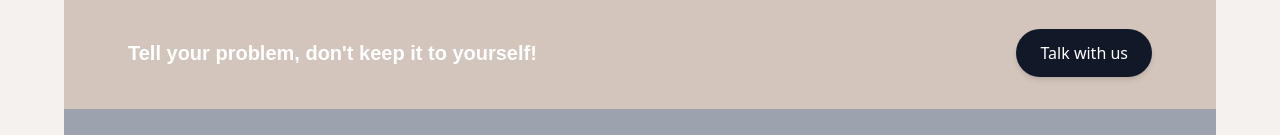
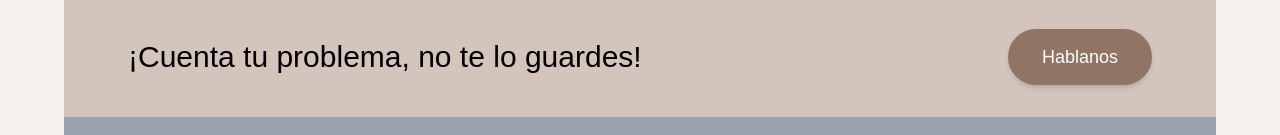
Before and after one commit to NappyNexus/CREE, a website: page index.html in a window 1280 px wide. Shown: the part 3470-3605 px from the top of the page. Drawn offline with nearby package versions, Linux system fonts and the light colour scheme.

Commit message:
fith section done

```diff
--- a/index.html
+++ b/index.html
@@ -436,11 +436,11 @@
 
 
                 <div class="w-full bg-light-accent py-6 px-4 md:py-8 md:px-8 lg:px-16 flex flex-col md:flex-row items-center justify-between">
-                    <p class="font-monse text-white text-lg md:text-xl font-semibold text-center md:text-left mb-4 md:mb-0">
-                        Tell your problem, don't keep it to yourself!
+                    <p class="font-monse text-black text-lg md:text-3xl text-center md:text-left mb-4 md:mb-0">
+                        ¡Cuenta tu problema, no te lo guardes!
                     </p>
-                    <button class="bg-gray-900 text-white px-6 py-3 rounded-full text-base font-medium hover:bg-gray-700 transition duration-300 shadow-md">
-                        Talk with us
+                    <button class="font-monse bg-base-color text-white px-8 py-3 rounded-full text-base md:text-lg font-medium cursor-pointer hover:bg-light-accent hover:text-gray-900 border-2 border-base-color hover:border-2 hover:border-base-color transition duration-300 shadow-md">
+                        Hablanos
                     </button>
                 </div>
             </div>
```
Also changed, not shown: output.css.
